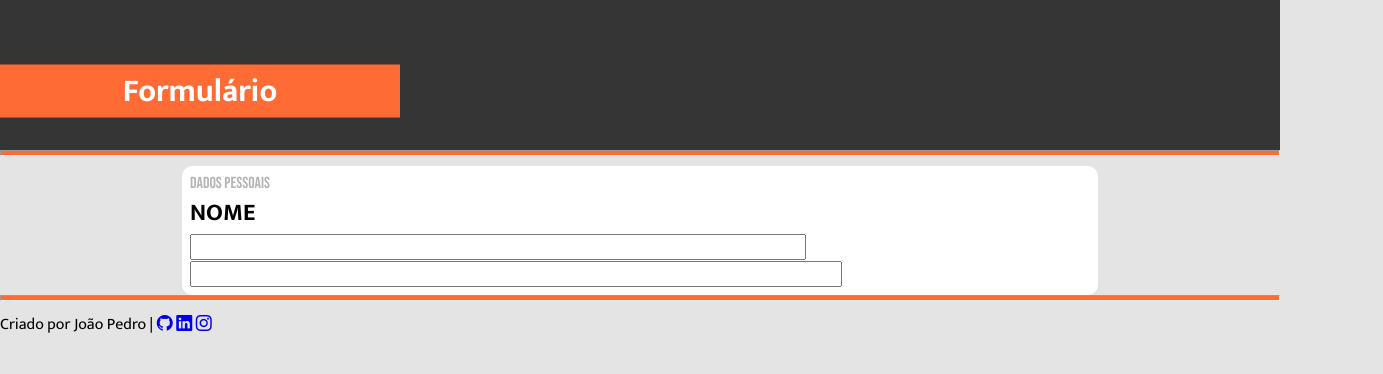
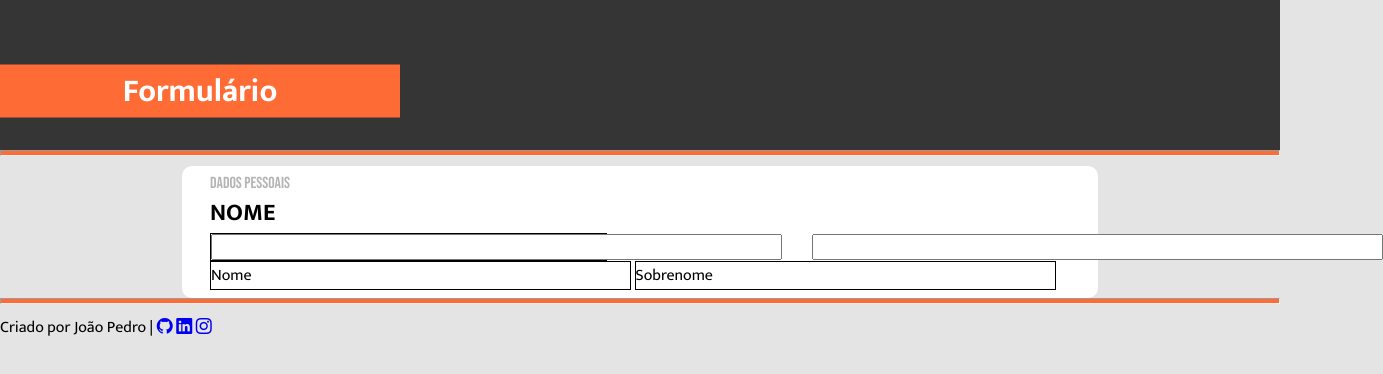
Before and after one commit to jpsantosss/form, a website: page index.html in a window 1280 px wide. Shown: the whole page, 1383 px wide, since content can reach past the window. Drawn offline with nearby package versions, Linux system fonts and the light colour scheme.

Commit message:
teste de alinhamento

```diff
--- a/index.html
+++ b/index.html
@@ -18,8 +18,16 @@
             <fieldset class="formulario-classe">
                 <legend>Dados pessoais</legend>
                     <h2 class="subtitulo">NOME</h2>
-                        <input type="text" name="nome" id="nome" size="65" class="input-nome">
-                        <input type="text" name="sobrenome" id="sobrenome" size="69">
+                        <div class="inputs-nome">
+                            <input type="text" name="nome" id="nome" class="input-nome" size="60">
+                            <input type="text" name="sobrenome" id="sobrenome" size="60">
+                        </div>
+                        <div class="desc-nomes">
+                            <p>Nome</p>
+                        </div>
+                        <div class="desc-nomes">
+                            <p>Sobrenome</p>
+                        </div>
             </fieldset>
 
         </form>
--- a/style.css
+++ b/style.css
@@ -47,8 +47,18 @@ legend{
 }
 fieldset{
     border: none;
+    padding: 0px 20px;
 }
 input.input-nome{
-    size: 50px;
     margin-right: 30px;
 }
+.inputs-nome{
+    border: 1px solid black;
+    display: flex;
+    width: 395px;
+}
+.desc-nomes{
+    display: inline-block;
+    width: 419px;
+    border: 1px solid black;
+}
```
